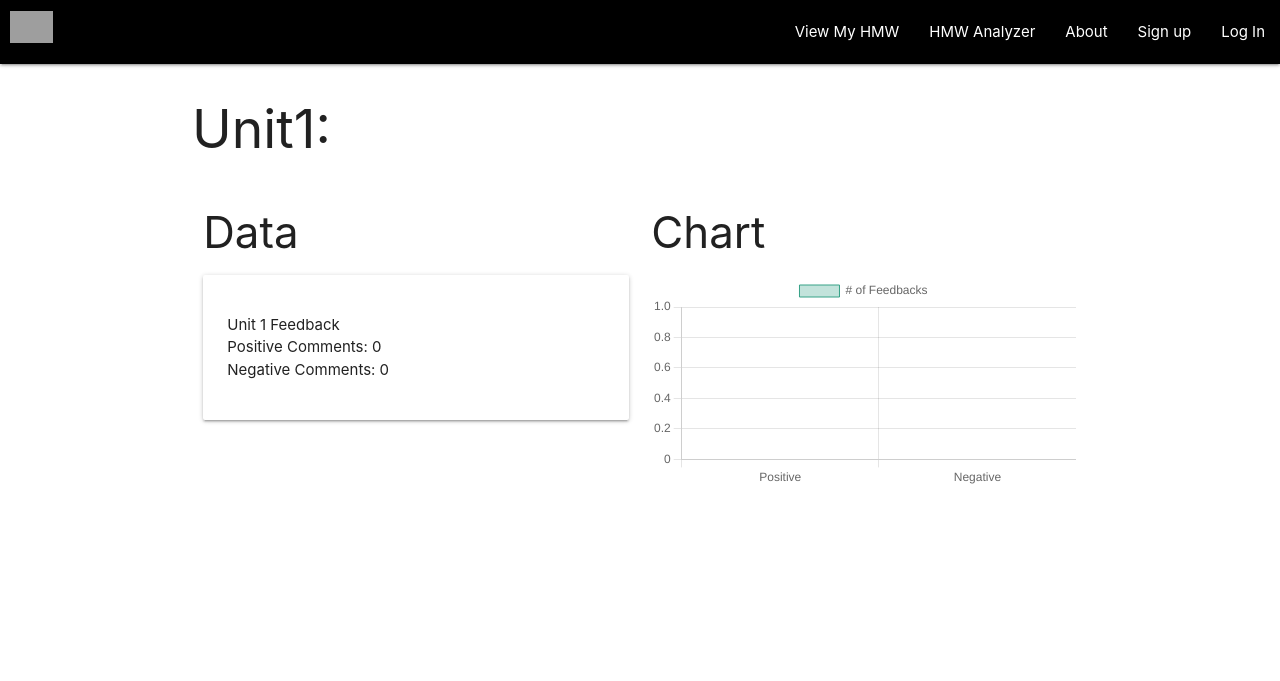
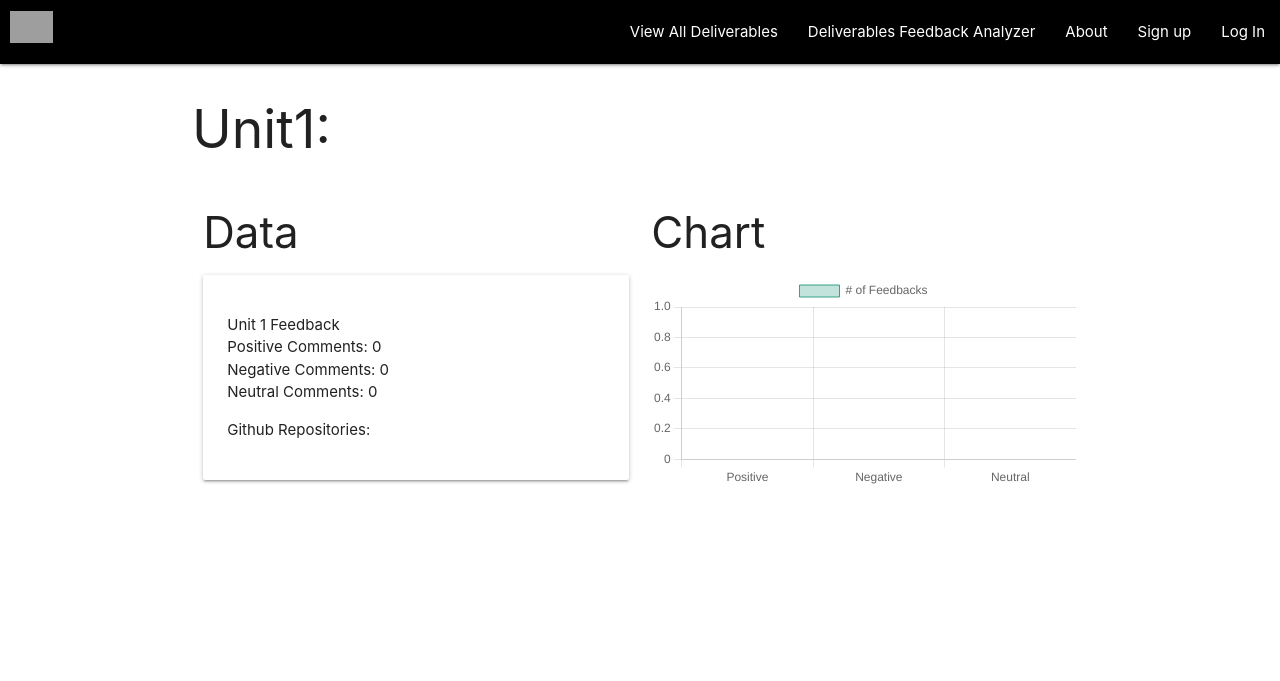
Before and after one commit to ann-swords/student-feedback-analyzer, a Django app: page /analyzer/unit1 in a window 1280 px wide. Shown: the top 681 px of the page. Run offline with Django 4.2, Linux system fonts and the light colour scheme; data that the repository does not hold is empty; some libraries are stand-ins or nearby versions; grey boxes are pictures that could not be loaded.

Commit message:
more styling and charts edit

```diff
--- a/feedbackanalyzer/main_app/static/css2/style.css
+++ b/feedbackanalyzer/main_app/static/css2/style.css
@@ -81,3 +81,8 @@ footer.page-footer {
 .submitt:hover{
   background-color: #f09897;
 }
+
+.analysisPic{
+  margin-left: 190px;
+  width: 350px;
+}
--- a/feedbackanalyzer/main_app/templates/about.html
+++ b/feedbackanalyzer/main_app/templates/about.html
@@ -1,8 +1,9 @@
 {% extends 'base.html' %}
 
 {% block content %}
-<h1>About Page</h1>
+<h1>About Student Feedback Analyser</h1>
 <hr />
-<p>about</p>
+<p>This website was created to benefit both the students and the intstuctors of General Assmebly.</p>
+<p>The comments are analysed using Sentiment analysis, also referred to as opinion mining, is an approach to natural language processing (NLP) that identifies the emotional tone behind a body of text.</p>
 
 {% endblock %}
--- a/feedbackanalyzer/main_app/templates/base.html
+++ b/feedbackanalyzer/main_app/templates/base.html
@@ -21,8 +21,8 @@
           <li><a href="/" class="left brand-logo"><img class="logo" src="https://i.imgur.com/FHqr8tg.png"></a></li>
         </ul>
         <ul class="right">
-            <li><a href="{% url 'index' %}">View My HMW</a></li>
-            <li><a href="{% url 'analyzer' %}">HMW Analyzer</a></li>
+            <li><a href="{% url 'index' %}">View All Deliverables</a></li>
+            <li><a href="{% url 'analyzer' %}">Deliverables Feedback Analyzer</a></li>
             <li><a href="/about">About</a></li>
             <li><a href="{% url 'signup' %}">Sign up</a></li>
             <li><a href="{% url 'login' %}">Log In</a></li>
--- a/feedbackanalyzer/main_app/templates/deliverables/analyze_unit1.html
+++ b/feedbackanalyzer/main_app/templates/deliverables/analyze_unit1.html
@@ -10,10 +10,17 @@
           <div class="card-content">
             <ul>
               <p>Unit 1 Feedback</p>
-            {% comment %} {% for unit1 in unit1 %} {% endcomment %}
               <li>Positive Comments: {{unit1_pos}}</li>
               <li>Negative Comments: {{unit1_neg}}</li>
-            {% comment %} {% endfor %} {% endcomment %}
+              <li>Neutral Comments: {{unit1_nat}}</li>
+            </ul>
+
+
+            <ul>
+              <p>Github Repositories:</p>
+             {% for del in unit1 %}
+              <li><a href="{{del.githubrepo}}" target="_blank">{{del.githubrepo}}</li>
+             {% endfor %}
             </ul>
 
           </div>
@@ -34,20 +41,20 @@
           new Chart(ctx, {
             type: 'bar',
             data: {
-              labels: ['Positive', 'Negative'],
+              labels: ['Positive', 'Negative', 'Neutral'],
               datasets: [{
                 label: '# of Feedbacks',
-                data: ['{{unit1_pos}}', '{{unit1_neg}}'],
+                data: ['{{unit1_pos}}', '{{unit1_neg}}', '{{unit1_nat}}'],
                 backgroundColor:[
                   'rgba(54, 162, 135, 0.3)',
                   'rgb(255, 99, 132, 0.3)',
-                  'rgba(255, 206, 86, 1)',
+                  'rgba(255, 206, 86, 0.3)',
                   ],
 
                   borderColor: [
                   'rgba(54, 162, 135)',
                   'rgb(255, 99, 132)',
-                  'rgba(255, 206, 86, 1)',
+                  'rgba(255, 206, 86, 1',
                 ],
 
                 borderWidth: 1
--- a/feedbackanalyzer/main_app/templates/deliverables/analyzer.html
+++ b/feedbackanalyzer/main_app/templates/deliverables/analyzer.html
@@ -2,6 +2,7 @@
 {% block content %}
 
 <h1>Deliverable Feedback analyzer</h1>
+<img class="analysisPic" src="https://reeaglobal.com/reeacnt/uploads/2020/10/AdobeStock_316903567-1-2048x1366.jpeg">
 <div class="collection">
   <a href="{%url 'analyzer_unit1'%}" class="collection-item"><span class="new badge blue" data-badge-caption="total submissions">{{unit1}}</span>Unit1</a>
   <a href="{%url 'analyzer_unit2'%}" class="collection-item"><span class="new badge blue" data-badge-caption="total submissions">{{unit2}}</span>Unit2</a>
--- a/feedbackanalyzer/main_app/views.py
+++ b/feedbackanalyzer/main_app/views.py
@@ -101,7 +101,12 @@ def unit1_feedback(request):
   unit1_neg = Deliverable.objects.filter(units='1', analysis='negative').count()
   unit1_neg = int(unit1_neg)
 
-  return render(request, 'deliverables/analyze_unit1.html', {'unit1_pos': unit1_pos, 'unit1_neg': unit1_neg})
+  unit1 = Deliverable.objects.filter(units='1')
+
+  unit1_nat = Deliverable.objects.filter(units='1', analysis='neutral').count()
+  unit1_nat = int(unit1_nat)
+
+  return render(request, 'deliverables/analyze_unit1.html', {'unit1_pos': unit1_pos, 'unit1_neg': unit1_neg, 'unit1':unit1, 'unit1_nat':unit1_nat})
 
 
   # UNIT2
@@ -112,7 +117,12 @@ def unit2_feedback(request):
   unit2_neg = Deliverable.objects.filter(units='2', analysis='negative').count()
   unit2_neg = int(unit2_neg)
 
-  return render(request, 'deliverables/analyze_unit2.html', {'unit2_pos': unit2_pos, 'unit2_neg': unit2_neg})
+  unit2_nat = Deliverable.objects.filter(units='2', analysis='neutral').count()
+  unit2_nat = int(unit2_nat)
+
+  unit2 = Deliverable.objects.filter(units='2')
+
+  return render(request, 'deliverables/analyze_unit2.html', {'unit2_pos': unit2_pos, 'unit2_neg': unit2_neg, 'unit2_nat':unit2_nat, 'unit2':unit2})
 
  # UNIT3
 def unit3_feedback(request):
@@ -122,7 +132,12 @@ def unit3_feedback(request):
   unit3_neg = Deliverable.objects.filter(units='3', analysis='negative').count()
   unit3_neg = int(unit3_neg)
 
-  return render(request, 'deliverables/analyze_unit3.html', {'unit3_pos': unit3_pos, 'unit3_neg': unit3_neg})
+  unit3_nat = Deliverable.objects.filter(units='3', analysis='neutral').count()
+  unit3_nat = int(unit3_nat)
+
+  unit3 = Deliverable.objects.filter(units='3')
+
+  return render(request, 'deliverables/analyze_unit3.html', {'unit3_pos': unit3_pos, 'unit3_neg': unit3_neg, 'unit3_nat':unit3_nat, 'unit3':unit3})
 
    # UNIT4
 def unit4_feedback(request):
@@ -132,4 +147,9 @@ def unit4_feedback(request):
   unit4_neg = Deliverable.objects.filter(units='4', analysis='negative').count()
   unit4_neg = int(unit4_neg)
 
-  return render(request, 'deliverables/analyze_unit4.html', {'unit4_pos': unit4_pos, 'unit4_neg': unit4_neg})
+  unit4_nat = Deliverable.objects.filter(units='4', analysis='neutral').count()
+  unit4_nat = int(unit4_nat)
+
+  unit4 = Deliverable.objects.filter(units='4')
+
+  return render(request, 'deliverables/analyze_unit4.html', {'unit4_pos': unit4_pos, 'unit4_neg': unit4_neg, 'unit4_nat':unit4_nat, 'unit4':unit4})
```
Also changed, not shown: feedbackanalyzer/main_app/templates/deliverables/analyze_unit2.html (+12 -2 lines), feedbackanalyzer/main_app/templates/deliverables/analyze_unit3.html (+13 -3 lines), feedbackanalyzer/main_app/templates/deliverables/analyze_unit4.html (+13 -2 lines).
